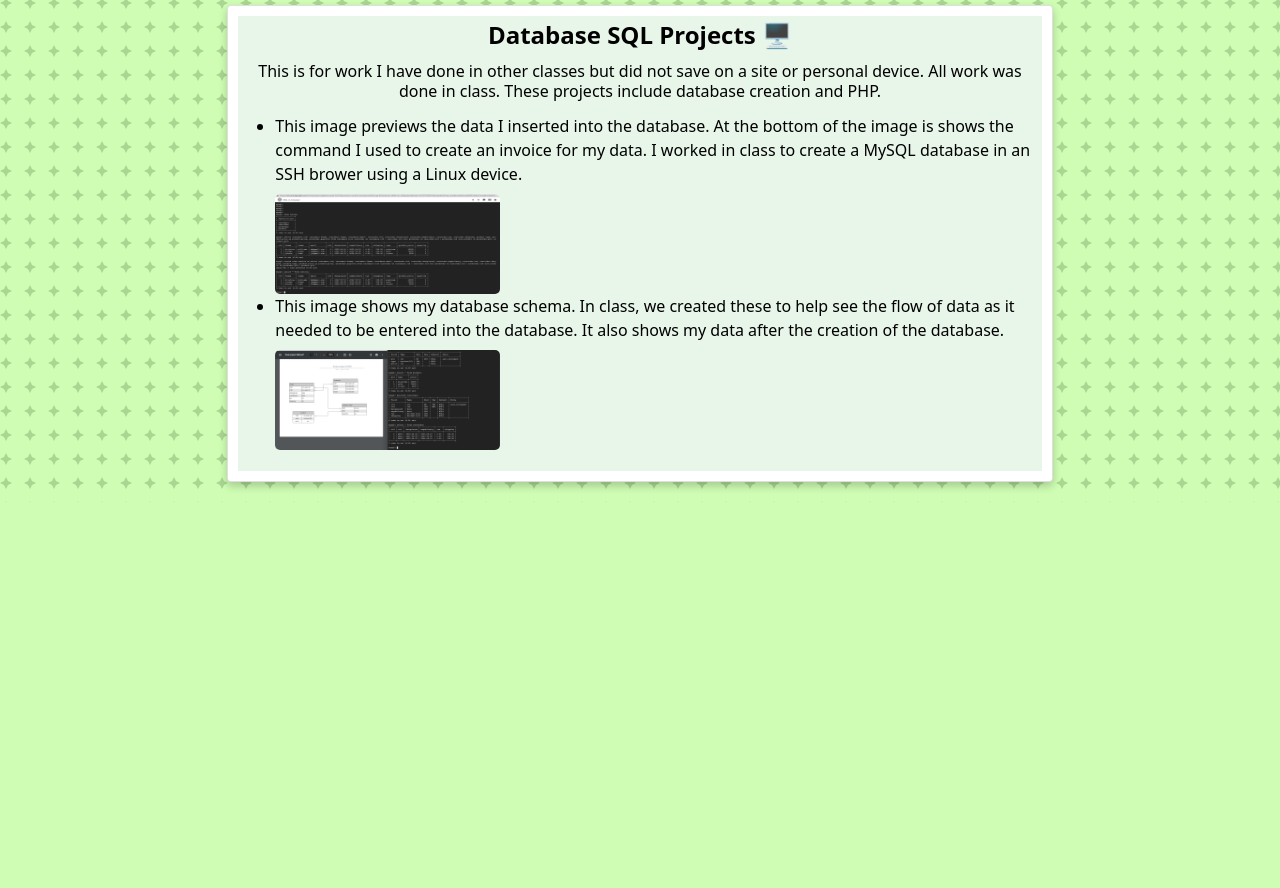
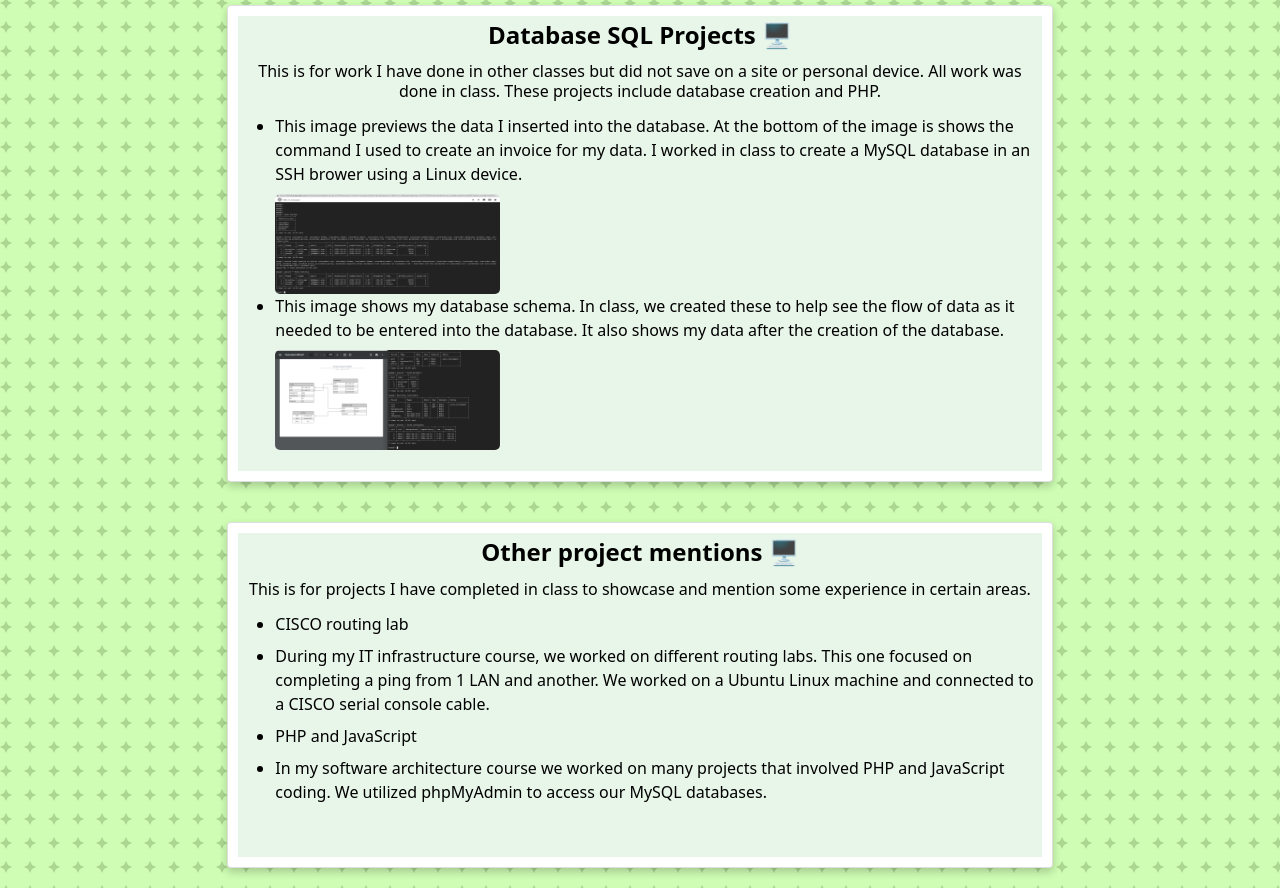
Before and after one commit to kwilliams31/Portfolio, a website: page projects.html in a window 1280 px wide. Shown: the part 987-1875 px from the top of the page. Before the commit the page ends 1489 px from the top, so only its background shows below. Drawn offline with nearby package versions, Linux system fonts and the light colour scheme.

Commit message:
honorable mentions

```diff
--- a/projects.html
+++ b/projects.html
@@ -108,6 +108,28 @@
   </div>
   </div>
 
+  <div class="col-md-8 offset-md-2">
+    <div class="card">
+      <div class="acctsCard">
+        <h4><b>Other project mentions 🖥</b></h4>
+        <h6>This is for projects I have completed in class to showcase and mention some experience in certain areas. </h6>
+      <ul>
+        <li> CISCO routing lab
+           </li>
+          <li> During my IT infrastructure course, we worked on different routing labs. This one focused on completing a ping from 1 LAN and another. We worked on a Ubuntu Linux machine and connected to a CISCO serial console cable.
+          </li>
+          <li> PHP and JavaScript
+          </li>
+         <li> In my software architecture course we worked on many projects that involved PHP and JavaScript coding. We utilized phpMyAdmin to access our MySQL databases.
+         </li>
+
+        <br>
+
+        </ul>
+      </div>
+    </div>
+    </div>
+
 
       <!-- end of row div for second cards -->
     </div>
```
